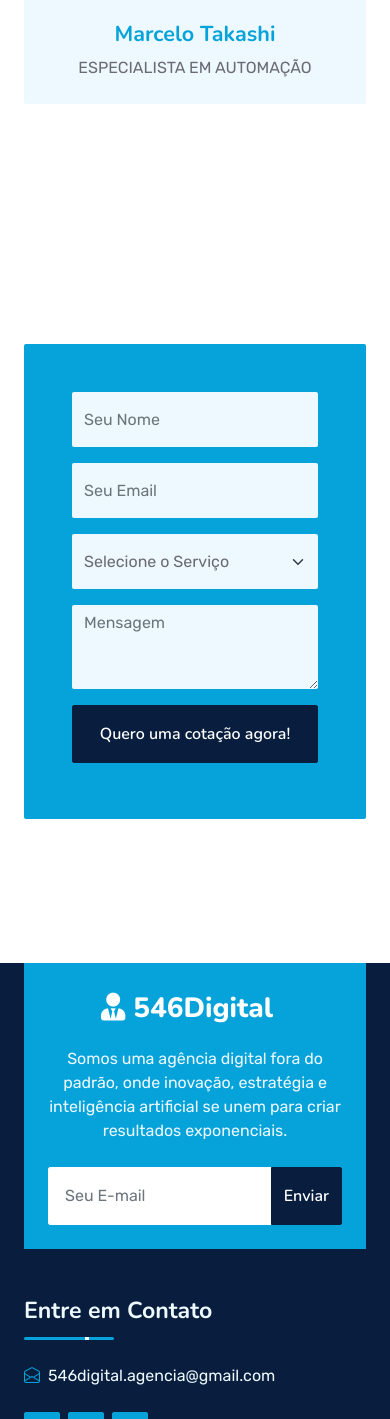
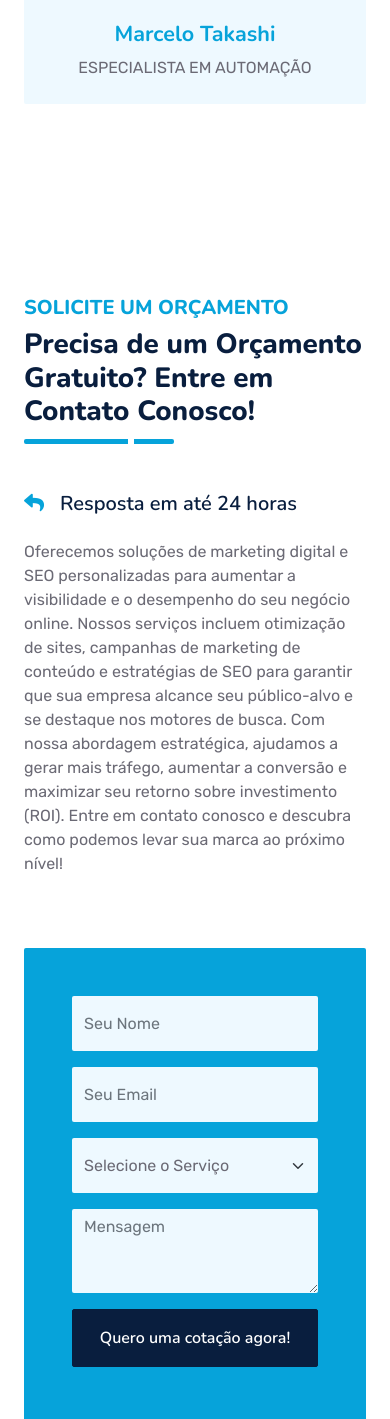
Before and after one commit to DonavanAlencar/546digital_site, a React (Create React App) app in the folder frontend/: page / in a window 390 px wide. Shown: the part 4644-6063 px from the top of the page. Built offline with nearby package versions, Linux system fonts and the light colour scheme.

Commit message:
Ajustesa no formullário

```diff
--- a/frontend/src/pages/Footer.jsx
+++ b/frontend/src/pages/Footer.jsx
@@ -13,12 +13,6 @@ export default function Footer() {
                   <h1 className="m-0 text-white"><i className="fa fa-user-tie me-2"></i>546Digital</h1>
                 </a>
                 <p className="mt-3 mb-4">Somos uma agência digital fora do padrão, onde inovação, estratégia e inteligência artificial se unem para criar resultados exponenciais.</p>
-                <form action="">
-                  <div className="input-group">
-                    <input type="text" className="form-control border-white p-3" placeholder="Seu E-mail" />
-                    <button className="btn btn-dark">Enviar</button>
-                  </div>
-                </form>
               </div>
             </div>
             <div className="col-lg-8 col-md-6">
--- a/frontend/src/pages/Form.jsx
+++ b/frontend/src/pages/Form.jsx
@@ -56,8 +56,17 @@ export default function Form() {
       <div className="container py-5">
         <div className="row g-5">
           <div className="col-lg-7">
-            {/* ... sua seção de texto permanece igual ... */}
-          </div>
+            <div className="section-title position-relative pb-3 mb-5">
+                    <h5 className="fw-bold text-primary text-uppercase">Solicite um Orçamento</h5>
+                    <h1 className="mb-0">Precisa de um Orçamento Gratuito? Entre em Contato Conosco!</h1>
+                </div>
+                <div className="row gx-3">
+                    <div className="col-sm-6 wow zoomIn" data-wow-delay="0.2s">
+                        <h5 className="mb-4"><i className="fa fa-reply text-primary me-3"></i>Resposta em até 24 horas</h5>
+                    </div>
+                </div>
+                <p className="mb-4">Oferecemos soluções de marketing digital e SEO personalizadas para aumentar a visibilidade e o desempenho do seu negócio online. Nossos serviços incluem otimização de sites, campanhas de marketing de conteúdo e estratégias de SEO para garantir que sua empresa alcance seu público-alvo e se destaque nos motores de busca. Com nossa abordagem estratégica, ajudamos a gerar mais tráfego, aumentar a conversão e maximizar seu retorno sobre investimento (ROI). Entre em contato conosco e descubra como podemos levar sua marca ao próximo nível!</p>
+            </div>
           <div className="col-lg-5">
             <div className="bg-primary rounded h-100 d-flex align-items-center p-5 wow zoomIn" data-wow-delay="0.9s">
               <form className="w-100" onSubmit={handleSubmit}>
--- a/frontend/src/pages/Topbar.jsx
+++ b/frontend/src/pages/Topbar.jsx
@@ -12,8 +12,6 @@ export default function Topbar() {
             </div>
             <div className="col-lg-4 text-center text-lg-end">
                 <div className="d-inline-flex align-items-center" style={{ height: '45px' }}>
-                    <a className="btn btn-sm btn-outline-light btn-sm-square rounded-circle me-2" href=""><i className="fab fa-facebook-f fw-normal"></i></a>
-                    <a className="btn btn-sm btn-outline-light btn-sm-square rounded-circle me-2" href=""><i className="fab fa-linkedin-in fw-normal"></i></a>
                     <a className="btn btn-sm btn-outline-light btn-sm-square rounded-circle me-2" href=""><i className="fab fa-instagram fw-normal"></i></a>
                 </div>
             </div>
```
